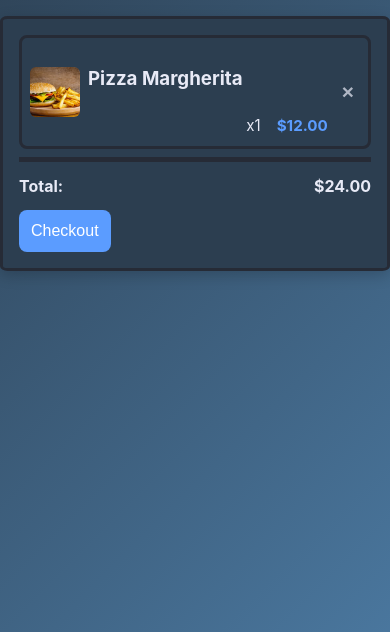
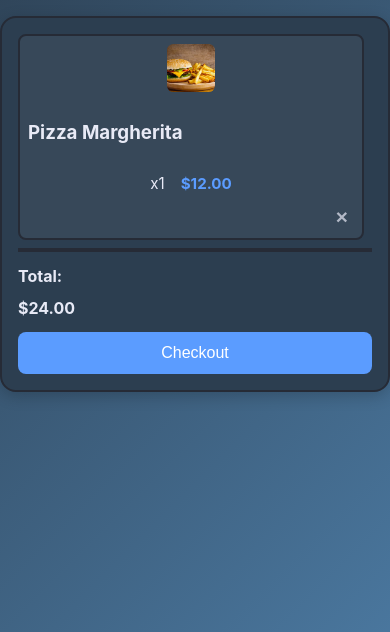
Before and after one commit to KKondor/2025-szfm-big-project, a Flask app: page /basket in a window 390 px wide. Shown: the part 156-788 px from the top of the page. Run offline with Flask 3, Linux system fonts and the light colour scheme.

Commit message:
refactor: updated basket to use template inheritence and make it more responsive

```diff
--- a/src/frontend/static/css/basket.css
+++ b/src/frontend/static/css/basket.css
@@ -1,70 +1,20 @@
-:root {
-    --bg_from: #2c3e50;
-    --bg_to: #4b79a1;
-    --text: #e8eaf6;
-    --border: #262b36;
-    --brand: #5b9cff;
-    --box_shadow: rgba(0, 0, 0, 0.2);
-    --border: #262b36;
-    --brand-2: #52d6a8;
-    --danger: #ff6b6b;
-
-}
-
-html,
-body {
-    height: 100%;
-}
-
-body {
-    margin: 0;
-    font-family: 'Inter', sans-serif;
-    background: linear-gradient(135deg, var(--bg_from), var(--bg_to)) no-repeat fixed;
-    background-size: cover;
-    color: var(--text);
-    line-height: 1.5;
-}
-
-.site-header {
-    display: flex;
-    justify-content: space-between;
-    align-items: center;
-    background: var(--bg_from);
-    padding: 1rem 2rem;
-    border-bottom: 1px solid var(--border);
-    position: sticky;
-    top: 0;
-    z-index: 100;
-}
-
-.site-header a {
-    color: var(--text);
-    font-weight: bold;
-    text-decoration: none;
-    margin-left: 1rem;
-}
-
-.site-header a:hover {
-    color: var(--brand);
-}
-
 .content {
   background: var(--bg_from);
   padding: 2rem;
-    max-width: 1200px;
-    margin: 0 auto;
-    margin-top: 1rem;
-    border-radius: 2%;
-    border: 3px solid var(--border);
-    box-shadow: 0 4px 15px var(--box_shadow);
+  max-width: 70rem;
+  margin: 1rem auto 0 auto;
+  border-radius: 1rem;
+  border: 0.2rem solid var(--border);
+  box-shadow: 0 0.25rem 1rem var(--box_shadow);
 }
 
 .basket-items {
-
-    overflow-y: auto;
   display: flex;
   flex-direction: column;
   gap: 0.75rem;
+  overflow-y: auto;
+  max-height: 70vh;
+  padding-right: 0.5rem;
 }
 
 .basket-details {
@@ -73,30 +23,32 @@ body {
   gap: 1rem;
   margin-top: 0.25rem;
   font-size: 0.95rem;
+  flex-wrap: wrap;
 }
 
 .basket-item {
   display: flex;
   align-items: center;
-    background: var(--bg_from);
-    border: medium solid var(--border);
-    border-radius: 8px;
+  background: var(--cardbg, var(--bg_from));
+  border: 0.15rem solid var(--border);
+  border-radius: 0.5rem;
   padding: 0.5rem;
   gap: 0.5rem;
   position: relative;
 }
 
 .basket-item img {
-    width: 50px;
-    height: 50px;
+  width: clamp(2.5rem, 10vw, 3.5rem);
+  height: clamp(2.5rem, 10vw, 3.5rem);
   object-fit: cover;
-    border-radius: 6px;
+  border-radius: 0.4rem;
 }
 
 .basket-item .basket-info {
   flex: 1;
   display: flex;
   flex-direction: column;
+  gap: 0.25rem;
 }
 
 .basket-item .basket-price {
@@ -109,31 +61,26 @@ body {
   display: flex;
   justify-content: space-between;
   padding: 0.75rem 0;
-    border-top: thick solid var(--border);
+  border-top: 0.3rem solid var(--border);
   margin-top: 0.5rem;
   font-weight: bold;
+  flex-wrap: wrap;
 }
 
 .checkout-btn {
   background: var(--brand);
   border: none;
-    color: white;
+  color: #fff;
   font-size: 1rem;
-    padding: 0.75rem;
-    border-radius: 8px;
+  padding: 0.75rem 1.25rem;
+  border-radius: 0.5rem;
   cursor: pointer;
-    transition: background 0.2s ease;
+  transition: background 0.2s ease, transform 0.2s ease;
 }
 
 .checkout-btn:hover {
   background: var(--brand-2);
-    transform: translateY(-2px);
-}
-
-.remove-btn:hover {
-    color: var(--danger);
-    opacity: 1;
-    transform: scale(1.2);
+  transform: translateY(-0.1rem);
 }
 
 .remove-btn {
@@ -148,17 +95,52 @@ body {
   transition: color 0.2s ease, transform 0.2s ease, opacity 0.2s ease;
 }
 
+.remove-btn:hover {
+  color: var(--danger);
+  opacity: 1;
+  transform: scale(1.1);
+}
+
 @media (max-width: 768px) {
-    .site-header {
+  .content {
+    padding: 1rem;
+    border-width: 0.15rem;
+  }
+
+  .basket-item {
+    flex-direction: row;
+    align-items: flex-start;
+    padding: 0.5rem;
+  }
+
+  .basket-item img {
+    width: 3rem;
+    height: 3rem;
+  }
+
+  .basket-total {
     flex-direction: column;
     align-items: flex-start;
+    gap: 0.5rem;
   }
 
-    .site-header nav {
-        margin-top: 0.5rem;
+  .checkout-btn {
+    width: 100%;
+    text-align: center;
+  }
 }
 
-    .content {
-        padding: 1rem;
+@media (max-width: 480px) {
+  .basket-item {
+    flex-direction: column;
+    align-items: stretch;
+  }
+
+  .basket-item img {
+    align-self: center;
+  }
+
+  .basket-details {
+    justify-content: center;
   }
 }
--- a/src/frontend/templates/basket.html
+++ b/src/frontend/templates/basket.html
@@ -1,24 +1,15 @@
-<!doctype html>
-<html lang="en">
-<head>
-  <meta charset="utf-8">
-  <title>Basket</title>
-  <meta name="viewport" content="width=device-width, initial-scale=1.0">
-  <link rel="stylesheet" href="../static/css/basket.css">
-</head>
-<body>
-  <header class="site-header">
-    <h1 class="logo">My Restaurant</h1>
-    <nav>
-      <a href="">Home</a>
-      <a href="">Basket</a>
-    </nav>
-  </header>
-  <main class="content">
+{% extends "base.html" %}
 
-    <div class="basket-items">
-     <div class="basket-item">
-      <img src="../static/images/food.jpg" alt="Dish">
+{% block title %}Basket{% endblock %}
+
+{% block head %}
+<link rel="stylesheet" href="{{ url_for('static', filename='css/basket.css') }}">
+{% endblock %}
+
+{% block content %}
+  <div class="basket-items">
+    <div class="basket-item">
+      <img src="{{ url_for('static', filename='images/food.jpg') }}" alt="Dish">
       <div class="basket-info">
         <h3>Pizza Margherita</h3>
         <div class="basket-details">
```
Also changed, not shown: other parts of src/frontend/templates/basket.html (+3 -5 lines). Lines whose indentation alone changed are shown as unchanged.
